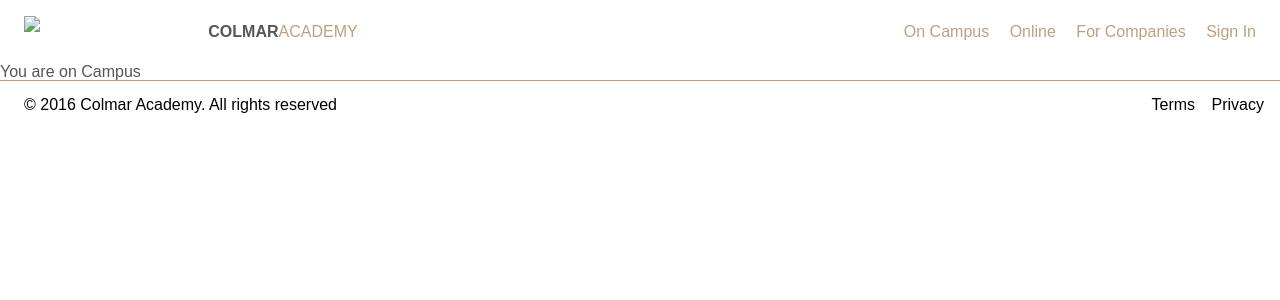
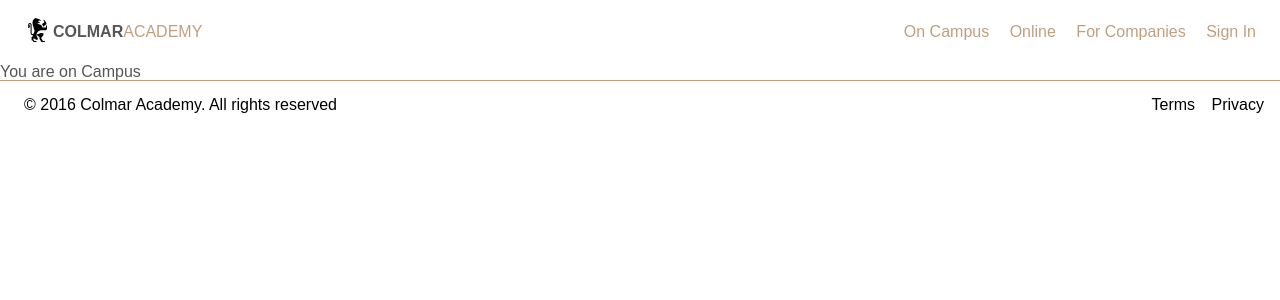
Before and after one commit to boombranco/boombranco.github.io, a Jekyll site: the page built from Campus/index.html, in a window 1280 px wide. Shown: the top 300 px of the page. Built offline with Jekyll 4.4.1, drawn with Linux system fonts in a browser that asks for light colours; some web fonts are replaced.

Commit message:
including logo for subpages

```diff
--- a/_layouts/default.html
+++ b/_layouts/default.html
@@ -13,7 +13,7 @@
     <header>
       <!-- Full web version -->
       <div class="container">
-      <img src="./resources/images/ic-logo.svg" alt="Colmar Academy Logo." class="logo">
+      <img src="/resources/images/ic-logo.svg" alt="Colmar Academy Logo." class="logo">
       <span class="colmar">COLMAR</span><span class="academy">ACADEMY</span>
       <nav class="webversion">
         <span><a href="/Campus">On Campus</a></span>
```
